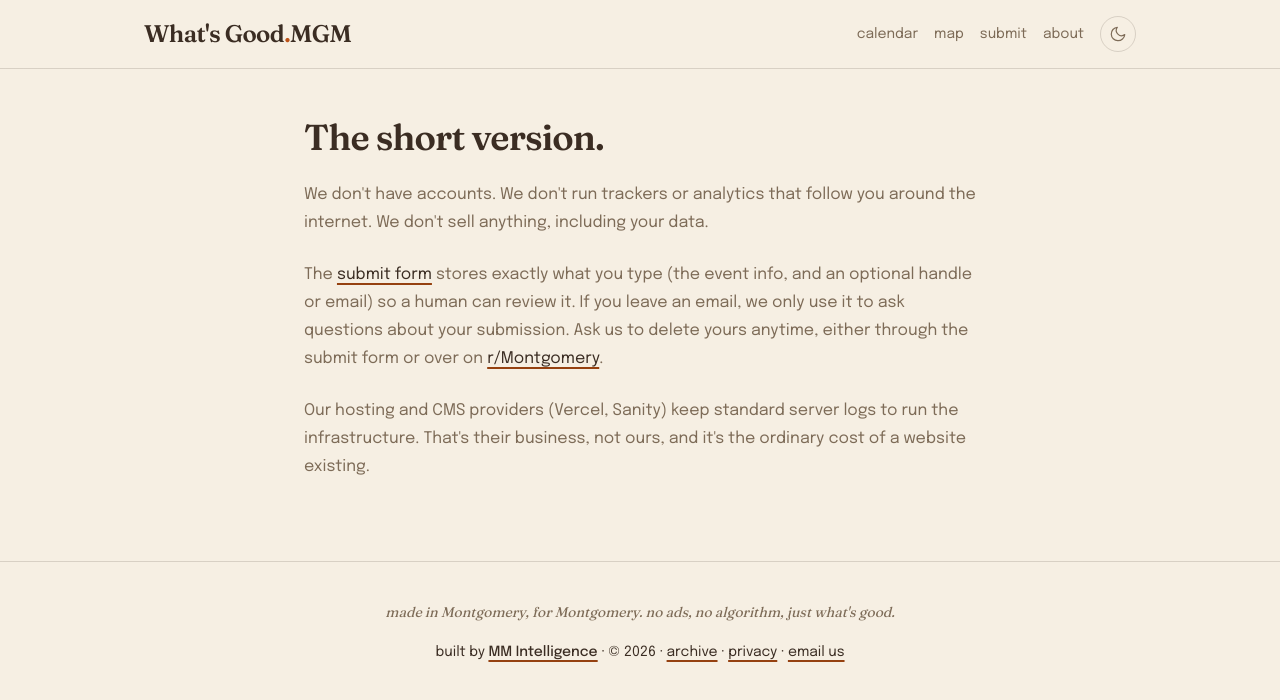
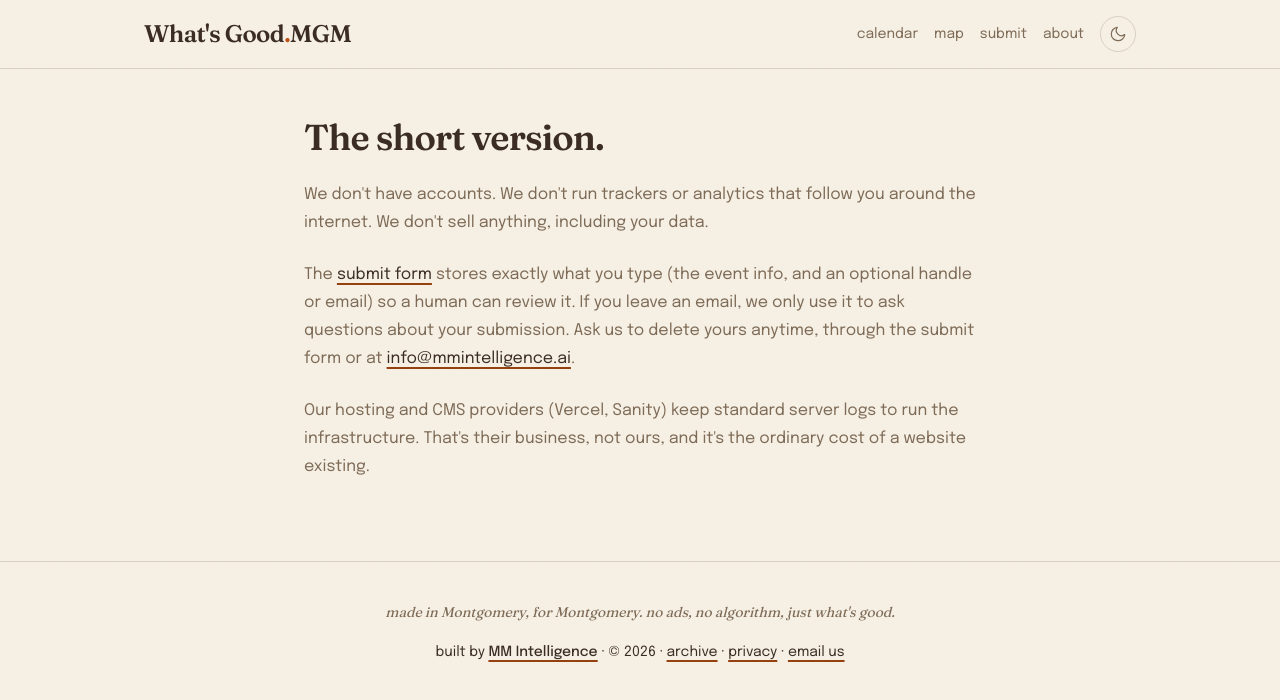
Before and after one commit to thebadcoder96/whatsgoodmgm, a Next.js app: page /privacy in a window 1280 px wide. Shown: the top 700 px of the page. Built offline with nearby package versions, Linux system fonts and the light colour scheme; no server answers.

Commit message:
fix: retire remaining reddit references in privacy and seo copy

```diff
--- a/src/app/(site)/privacy/page.tsx
+++ b/src/app/(site)/privacy/page.tsx
@@ -12,10 +12,8 @@ export default function PrivacyPage() {
         The <a href="/submit" className="link-gold text-[var(--ink)]">submit form</a> stores exactly
         what you type (the event info, and an optional handle or email) so a human can review it.
         If you leave an email, we only use it to ask questions about your submission. Ask us to
-        delete yours anytime, either through the submit form or over on{' '}
-        <a href="https://www.reddit.com/r/Montgomery/" className="link-gold text-[var(--ink)]" target="_blank" rel="noopener noreferrer">
-          r/Montgomery
-        </a>.
+        delete yours anytime, through the submit form or at{' '}
+        <a href="mailto:info@mmintelligence.ai" className="link-gold text-[var(--ink)]">info@mmintelligence.ai</a>.
       </p>
       <p className="leading-7 text-[var(--ink-dim)]">
         Our hosting and CMS providers (Vercel, Sanity) keep standard server logs to run the
--- a/src/lib/seo/jsonLd.ts
+++ b/src/lib/seo/jsonLd.ts
@@ -148,12 +148,12 @@ export function buildWebsiteJsonLd(): Record<string, unknown> {
     name: 'WhatsGoodMGM',
     url: SITE_URL,
     description:
-      'A free, community-made guide to what\'s good in Montgomery, Alabama. Events, curated weekly.',
+      'a free, community-made guide to what\'s good in Montgomery, Alabama. events, maps, and a calendar you can subscribe to.',
     potentialAction: {
       '@type': 'SearchAction',
       target: {
         '@type': 'EntryPoint',
-        urlTemplate: `${SITE_URL}/events?q={search_term_string}`,
+        urlTemplate: `${SITE_URL}/?q={search_term_string}`,
       },
       'query-input': 'required name=search_term_string',
     },
```
